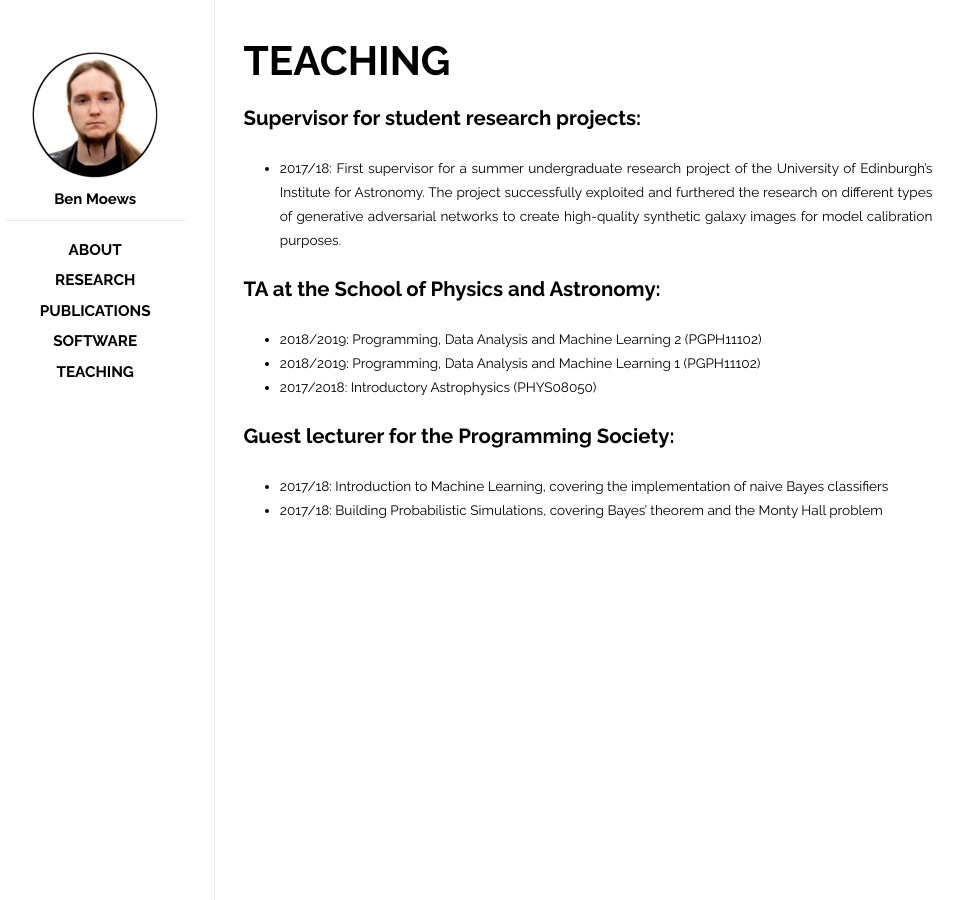
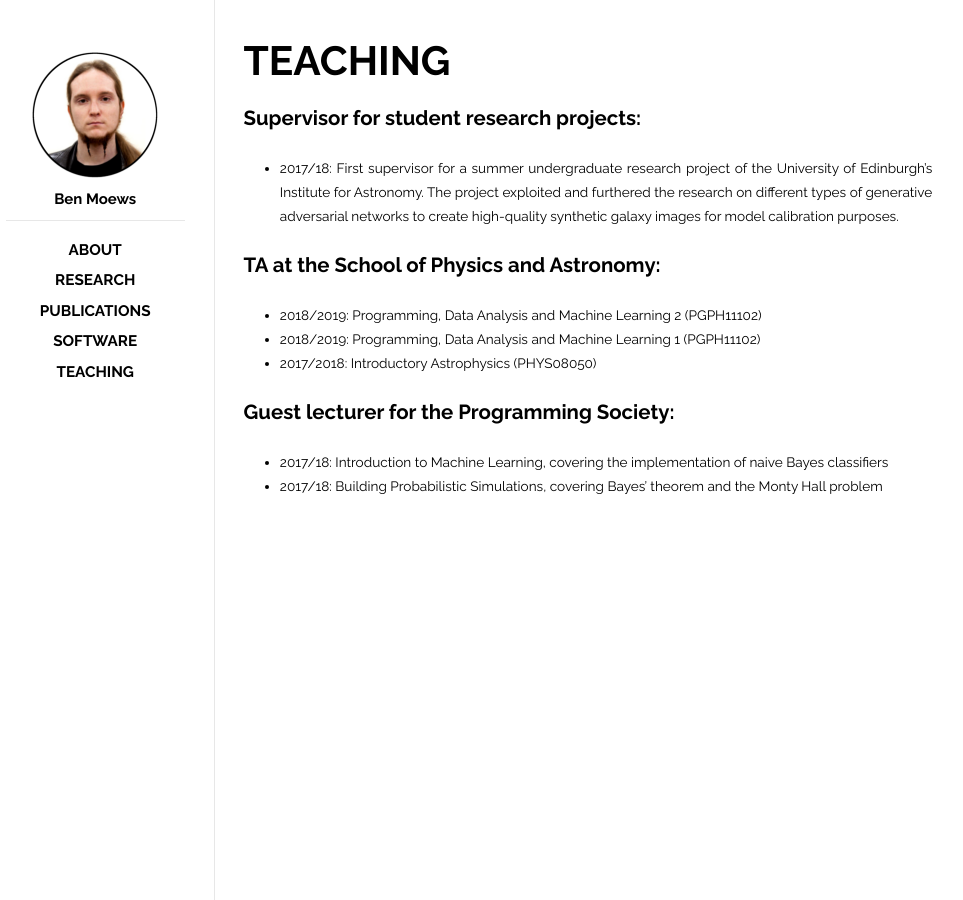
Before and after one commit to moews/moews.github.io, a Jekyll site: the page built from _posts/2017-03-23-teaching.md, in a window 1280 px wide. Shown: the whole page, without its empty margins (144-1107 px from the left). Built offline with Jekyll 4.4.1, drawn with Linux system fonts in a browser that asks for light colours.

Commit message:
Update 2017-03-23-teaching.md

```diff
--- a/_posts/2017-03-23-teaching.md
+++ b/_posts/2017-03-23-teaching.md
@@ -9,7 +9,7 @@
 
 ## Supervisor for student research projects:
 
-* 2017/18: First supervisor for a summer undergraduate research project of the University of Edinburgh's Institute for Astronomy. The project successfully exploited and furthered the research on different types of generative adversarial networks to create high-quality synthetic galaxy images for model calibration purposes.
+* 2017/18: First supervisor for a summer undergraduate research project of the University of Edinburgh's Institute for Astronomy. The project exploited and furthered the research on different types of generative adversarial networks to create high-quality synthetic galaxy images for model calibration purposes.
 
 ## TA at the School of Physics and Astronomy:
 
```
